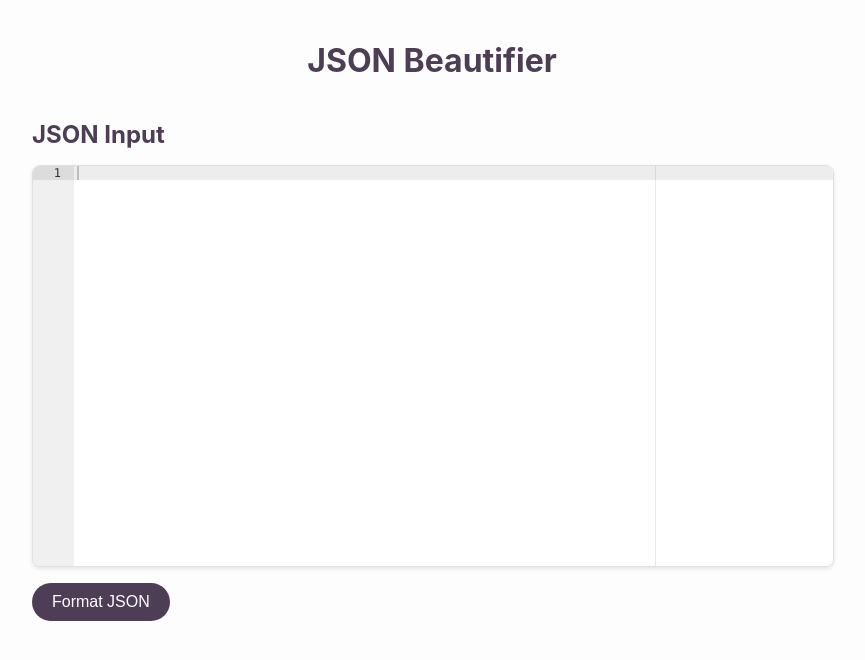
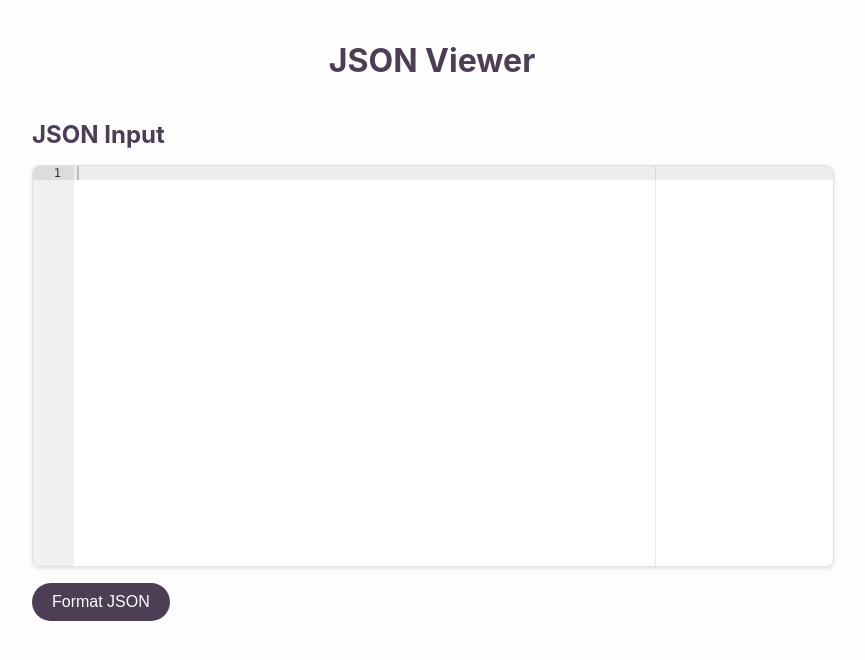
Before and after one commit to dakshpareek/json-viewer, a React (Create React App) app: page / in a window 1280 px wide. Shown: the top 660 px of the page, without its empty margins (208-1073 px from the left). Built offline with nearby package versions, Linux system fonts and the light colour scheme; the HTML template or start-up script is replaced by a standard one.

Commit message:
feat: updated readme and name

```diff
--- a/public/index.html
+++ b/public/index.html
@@ -7,7 +7,7 @@
     <meta name="theme-color" content="#000000" />
     <meta
       name="description"
-      content="Web site created using create-react-app"
+      content="A simple and elegant JSON viewer and formatter"
     />
     <link rel="apple-touch-icon" href="%PUBLIC_URL%/logo192.png" />
      <link rel="stylesheet" href="https://fonts.googleapis.com/css?family=Inter&display=swap">
--- a/src/App.tsx
+++ b/src/App.tsx
@@ -5,7 +5,7 @@ import JsonInput from './components/JsonInput.tsx';
 function App() {
   return (
     <div className="App">
-      <h1>JSON Beautifier</h1>
+      <h1>JSON Viewer</h1>
       <JsonInput />
     </div>
   );
```
Also changed, not shown: public/manifest.json, 1 other file (tests, documents, lock files or other folders).
